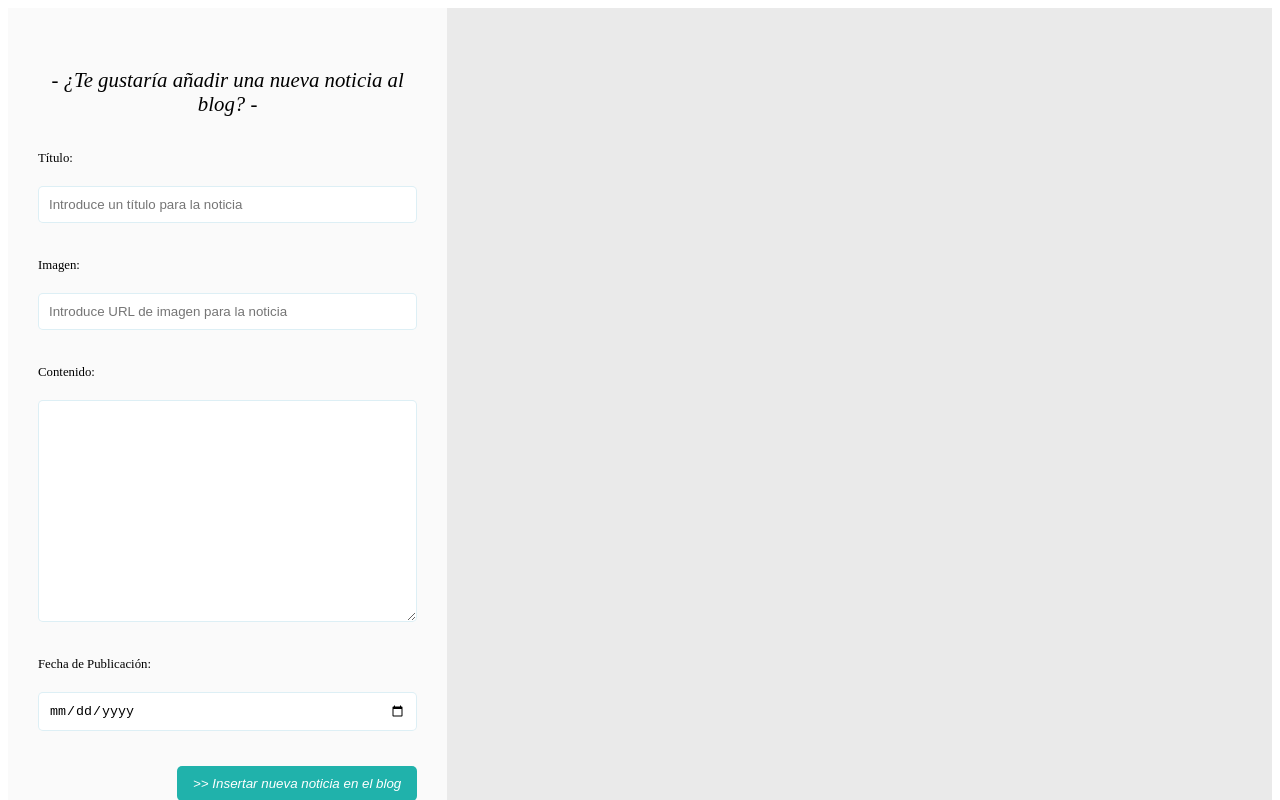
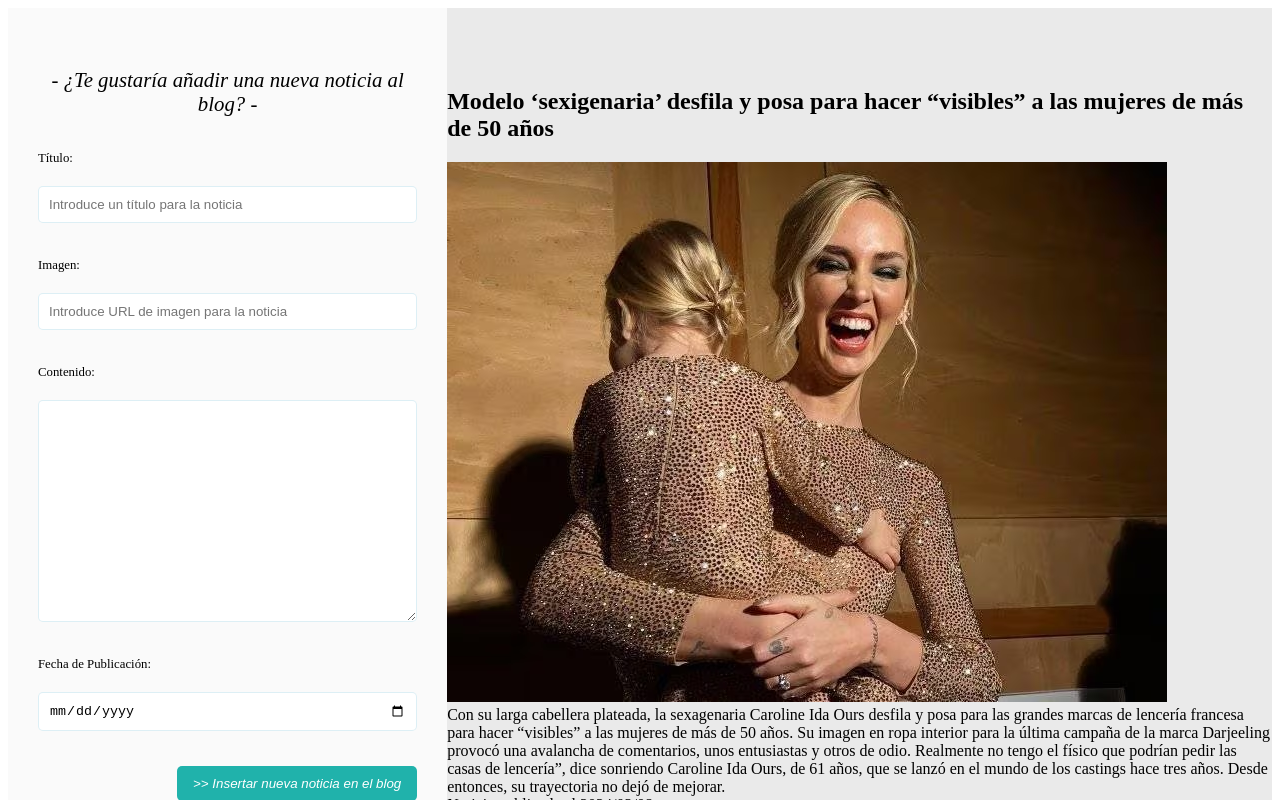
Before and after one commit to LaraMartinLagares/Actividad_5, an Angular app in the folder proyectoBlog/: page / in a window 1280 px wide. Shown: the top 800 px of the page. Built offline with nearby package versions, Linux system fonts and the light colour scheme.

Commit message:
Llamada a función cargarNoticia() en HTML de componente Blog

```diff
--- a/proyectoBlog/src/app/componentes/blog/blog.component.html
+++ b/proyectoBlog/src/app/componentes/blog/blog.component.html
@@ -23,5 +23,5 @@
         </div>
     </aside>
 
-    <div class="listadoNoticias"></div>
+    <div class="listadoNoticias" [innerHTML]="cargarNoticia()"></div>
 </section>
--- a/proyectoBlog/src/app/componentes/blog/blog.component.ts
+++ b/proyectoBlog/src/app/componentes/blog/blog.component.ts
@@ -13,7 +13,7 @@ export class BlogComponent {
   arrNoticias : INoticia[]= [
     {
       'titulo':"Modelo ‘sexigenaria’ desfila y posa para hacer “visibles” a las mujeres de más de 50 años",
-      'imagen':"./assets/noticia_3.jpg",
+      'imagen':"./assets/noticia_1.jpg",
       'cuerpo':"Con su larga cabellera plateada, la sexagenaria Caroline Ida Ours desfila y posa para las grandes marcas de lencería francesa para hacer “visibles” a las mujeres de más de 50 años. Su imagen en ropa interior para la última campaña de la marca Darjeeling provocó una avalancha de comentarios, unos entusiastas y otros de odio. Realmente no tengo el físico que podrían pedir las casas de lencería”, dice sonriendo Caroline Ida Ours, de 61 años, que se lanzó en el mundo de los castings hace tres años. Desde entonces, su trayectoria no dejó de mejorar.",
       'fechaPublicacion':"2024/02/08"
     },
```
Also changed, not shown: proyectoBlog/src/assets/noticia_1.jpg (added), proyectoBlog/src/assets/noticia_2.jpg (added).
